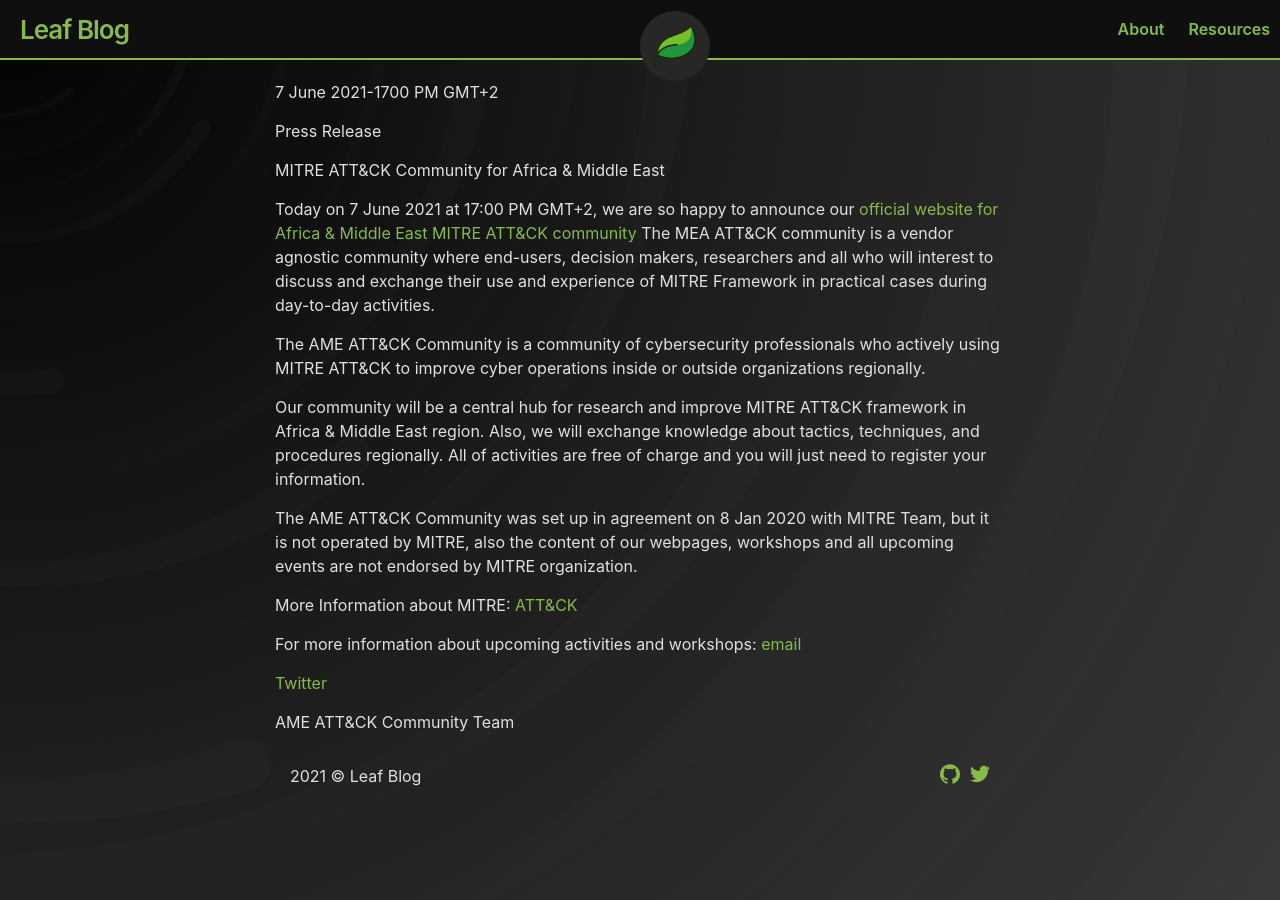
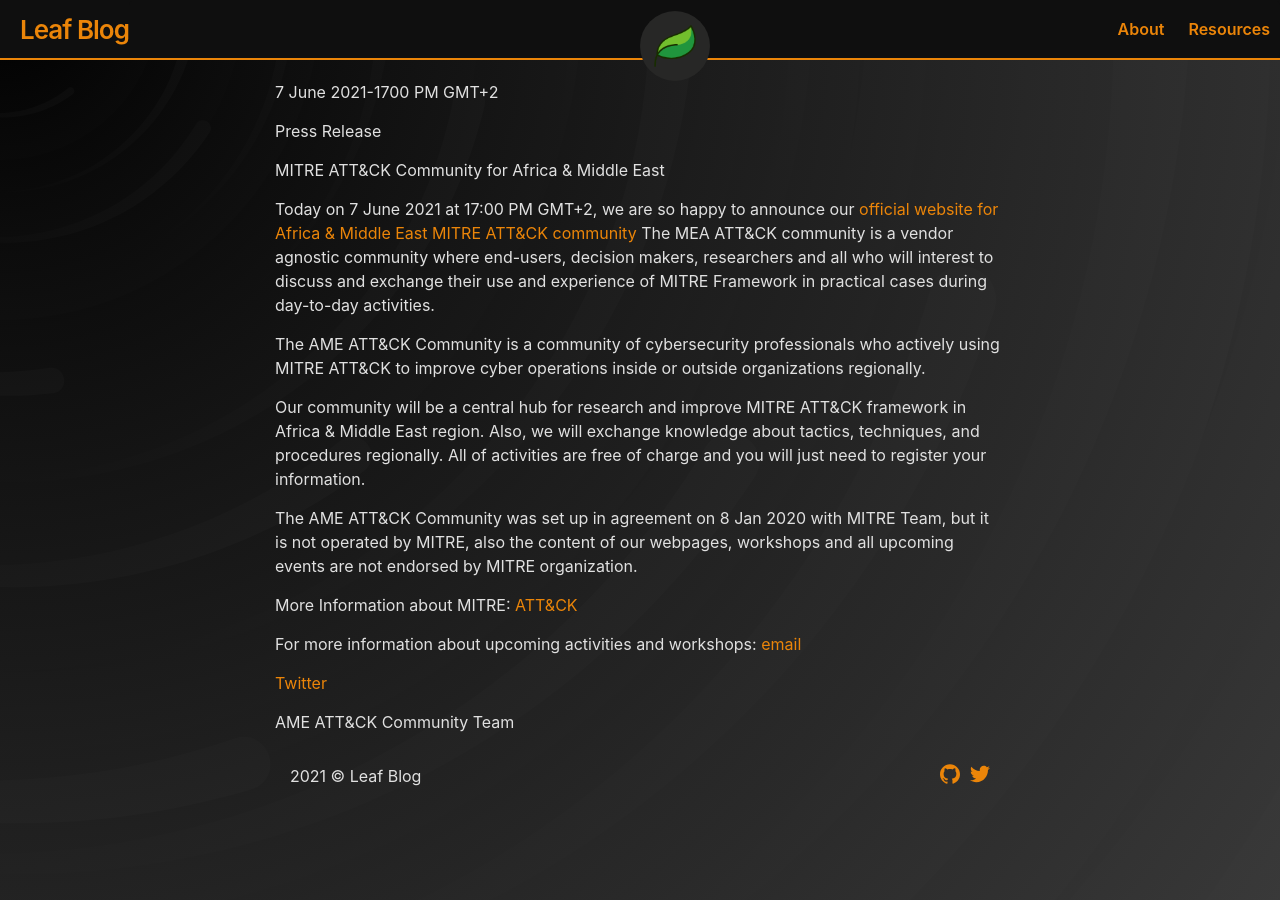
Before and after one commit to bluzr/attackcommunity.github.io, a Jekyll site: the page built from index.md, in a window 1280 px wide. Built offline with Jekyll 4.4.1, drawn with Linux system fonts in a browser that asks for light colours.

Commit message:
Update leaf.scss

```diff
--- a/_sass/leaf.scss
+++ b/_sass/leaf.scss
@@ -6,7 +6,7 @@ $base-font-color: #e0e0e0;
 $small-font-size:  $base-font-size * 0.875 !default;
 $base-line-height: 1.5 !default;
 
-$theme-color: #86bb48;
+$theme-color: #eb8509;
 $header-color: #0f0f0f;
 
 $spacing-unit:     30px !default;
```
